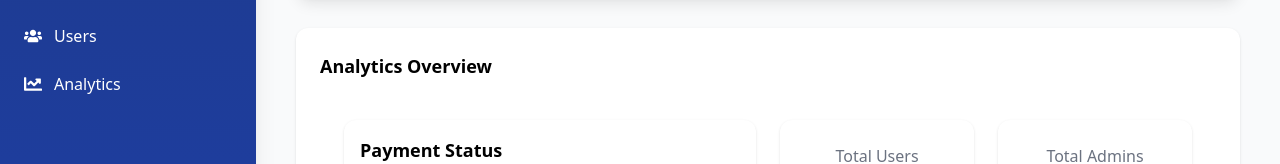
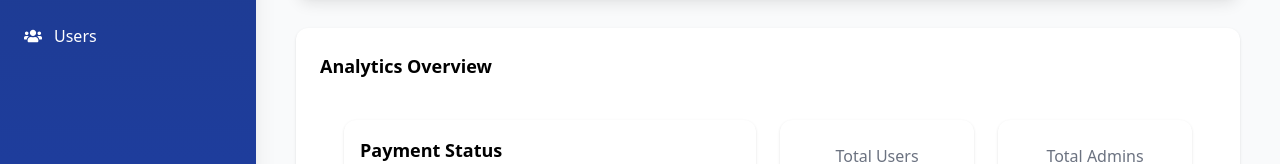
Before and after one commit to pratibhaa65/TravelPlatform, a React (Vite) app in the folder frontend/: page /admindashboard in a window 1280 px wide. Shown: the part 232-396 px from the top of the page. Built offline with nearby package versions, Linux system fonts and the light colour scheme.

Commit message:
analytics-admindashboard

```diff
--- a/frontend/src/Admin/components/AdminSidebar.jsx
+++ b/frontend/src/Admin/components/AdminSidebar.jsx
@@ -74,7 +74,6 @@ const AdminSidebar = ({ collapsed, setCollapsed, isOpen, setIsOpen }) => {
           <SidebarItem icon={<FaMapMarkedAlt />} label="Packages" to="/admindashboard/packages" collapsed={collapsed} />
           <SidebarItem icon={<FaSuitcase />} label="Bookings" to="/admindashboard/bookings" collapsed={collapsed} />
           <SidebarItem icon={<FaUsers />} label="Users" to="/admindashboard/users" collapsed={collapsed} />
-          <SidebarItem icon={<FaChartLine />} label="Analytics" to="/admindashboard/analytics" collapsed={collapsed} />
         </nav>
 
         {/* Logout */}
```
